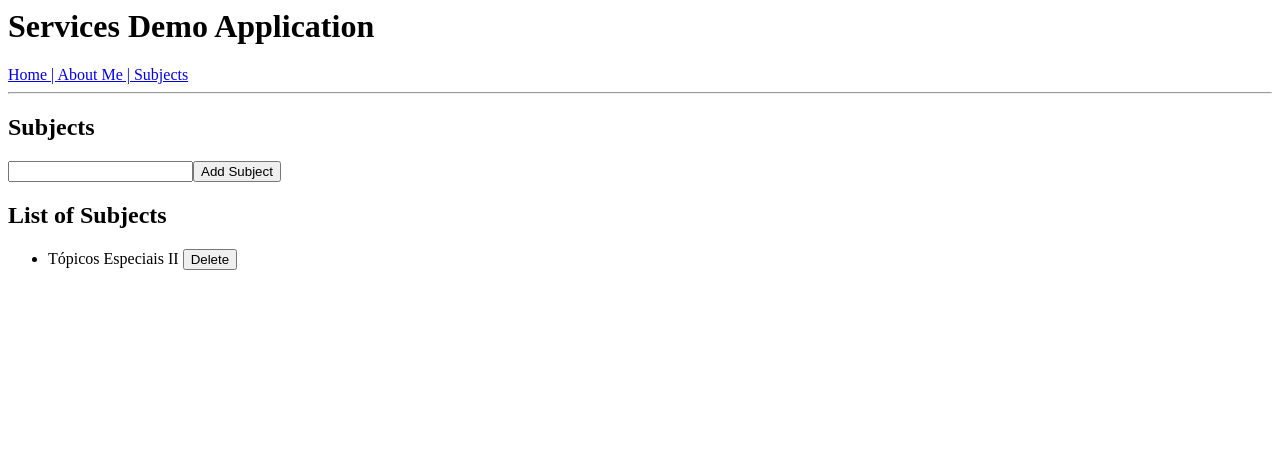
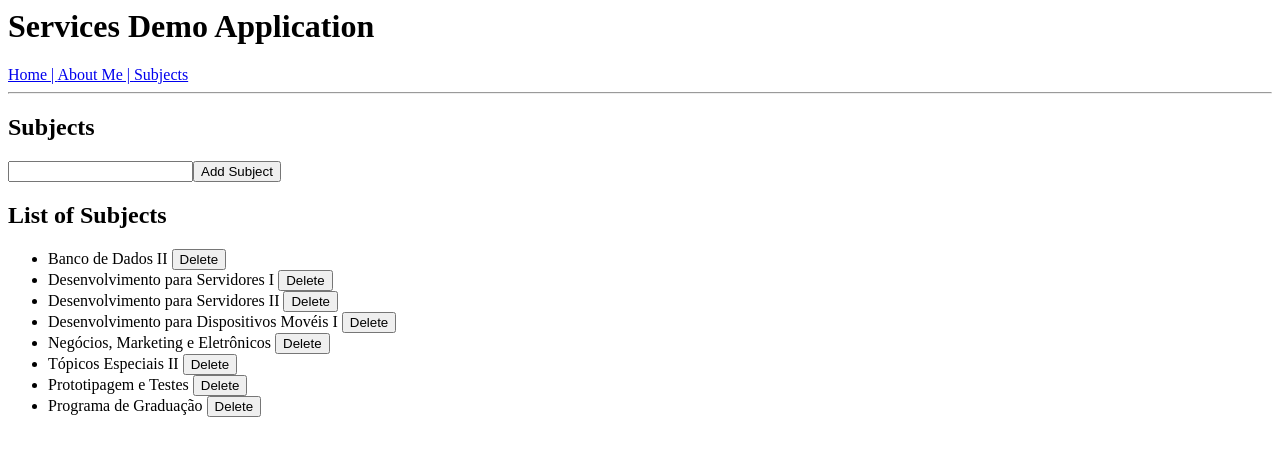
Before and after one commit to thayllaa/ServicesApplication, an Angular app: page /subjects in a window 1280 px wide. Shown: the top 456 px of the page. Built offline with nearby package versions, Linux system fonts and the light colour scheme.

Commit message:
1 file modified

```diff
--- a/src/app/subjects.service.ts
+++ b/src/app/subjects.service.ts
@@ -1,13 +1,20 @@
 import { Injectable } from '@angular/core';
 
 interface Subject {
-  title: String;
+  title, day, hour: String;
 }
 
 @Injectable()
 export class SubjectsService {
   list: Array<Subject> = [
-      {title: 'Tópicos Especiais II', day: 'Friday', hour: '7pm-10:30pm'},
+    {title: 'Banco de Dados II', day: 'Wednesday', hour: '9:30am-1pm'},
+    {title: 'Desenvolvimento para Servidores I', day: 'Monday', hour: '9:30am-1pm'},
+    {title: 'Desenvolvimento para Servidores II', day: 'Thursday', hour: '7pm-10:30pm'},
+    {title: 'Desenvolvimento para Dispositivos Movéis I', day: 'Monday', hour: '7pm-10:30pm'},
+    {title: 'Negócios, Marketing e Eletrônicos', day: 'Wednesday', hour: '7pm-10:30pm'},
+    {title: 'Tópicos Especiais II', day: 'Friday', hour: '7pm-10:30pm'},
+    {title: 'Prototipagem e Testes', day: 'Saturday', hour: '8am-11:30am'},
+    {title: 'Programa de Graduação', day: 'Saturday', hour: '11:30am-1pm'},
   ];
 
   constructor() {}
@@ -16,8 +23,8 @@ export class SubjectsService {
     return this.list
   }
 
-  add(title: string) {
-    this.list.push({title});
+  add(title, day, hour: string) {
+    this.list.push({title, day, hour});
   }
 
   remove(index: number) {
```
